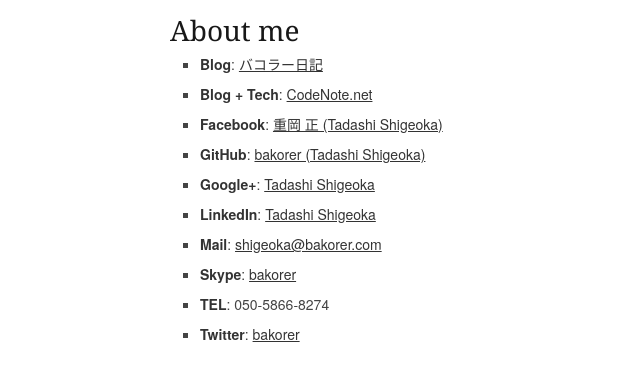
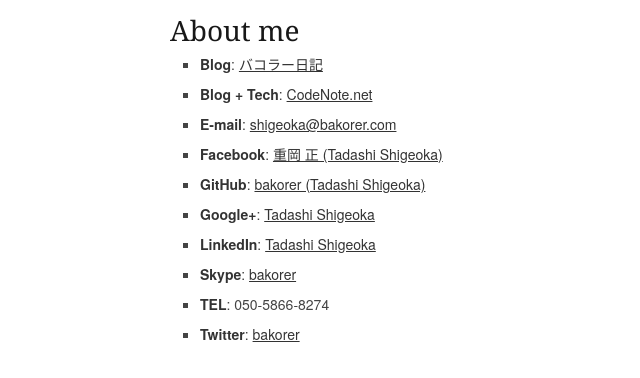
Before and after one commit to bakorer/bakorer-com, a plain HTML site: page public/index.html in a window 1280 px wide. Shown: the part 118-496 px from the top of the page, without its empty margins (0-640 px from the left). Drawn offline with Linux system fonts and the light colour scheme.

Commit message:
Change 'Mail' to 'E-mail'

```diff
--- a/public/index.html
+++ b/public/index.html
@@ -51,11 +51,11 @@
 			<ul class="square">
 				<li><strong>Blog</strong>: <a href="http://blog.livedoor.jp/bakorer/" target=”_blank”>バコラー日記</a></li>
 				<li><strong>Blog + Tech</strong>: <a href="http://codenote.net/" target=”_blank”>CodeNote.net</a></li>
+				<li><strong>E-mail</strong>: <a href="mailto:shigeoka@bakorer.com" target=”_blank”>shigeoka@bakorer.com</a></li>
 				<li><strong>Facebook</strong>: <a href="http://www.facebook.com/bakorer" target=”_blank”>重岡 正 (Tadashi Shigeoka)</a></li>
 				<li><strong>GitHub</strong>: <a href="https://github.com/bakorer" target=”_blank”>bakorer (Tadashi Shigeoka)</a></li>
 				<li><strong>Google+</strong>: <a href="https://plus.google.com/u/0/115691495250823799734/" target=”_blank”>Tadashi Shigeoka</a></li>
 				<li><strong>LinkedIn</strong>: <a href="http://www.linkedin.com/in/bakorer" target=”_blank”>Tadashi Shigeoka</a></li>
-				<li><strong>Mail</strong>: <a href="mailto:shigeoka@bakorer.com" target=”_blank”>shigeoka@bakorer.com</a></li>
 				<li><strong>Skype</strong>: <a href="skype:bakorer?chat" target=”_blank”>bakorer</a></li>
 				<li><strong>TEL</strong>: 050-5866-8274</li>
 				<li><strong>Twitter</strong>: <a href="https://twitter.com/bakorer" target=”_blank”>bakorer</a></li>
```
